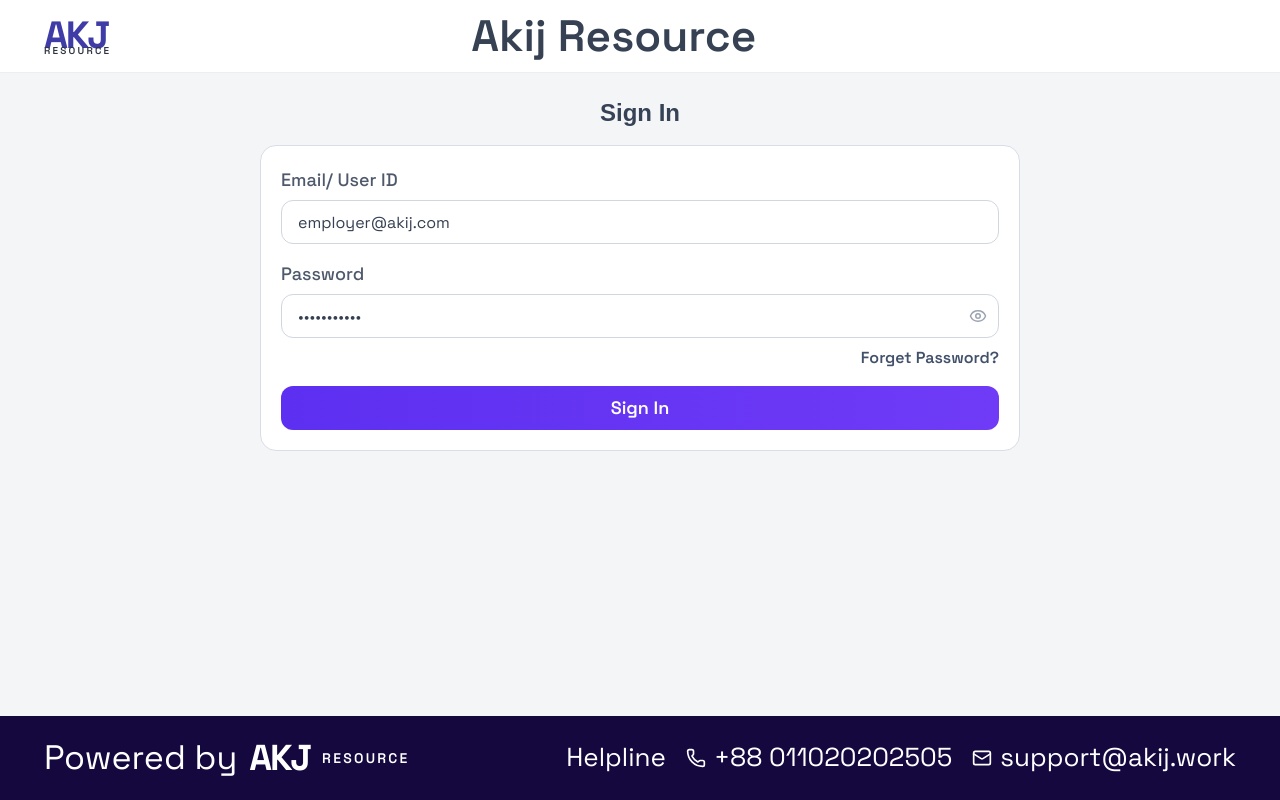
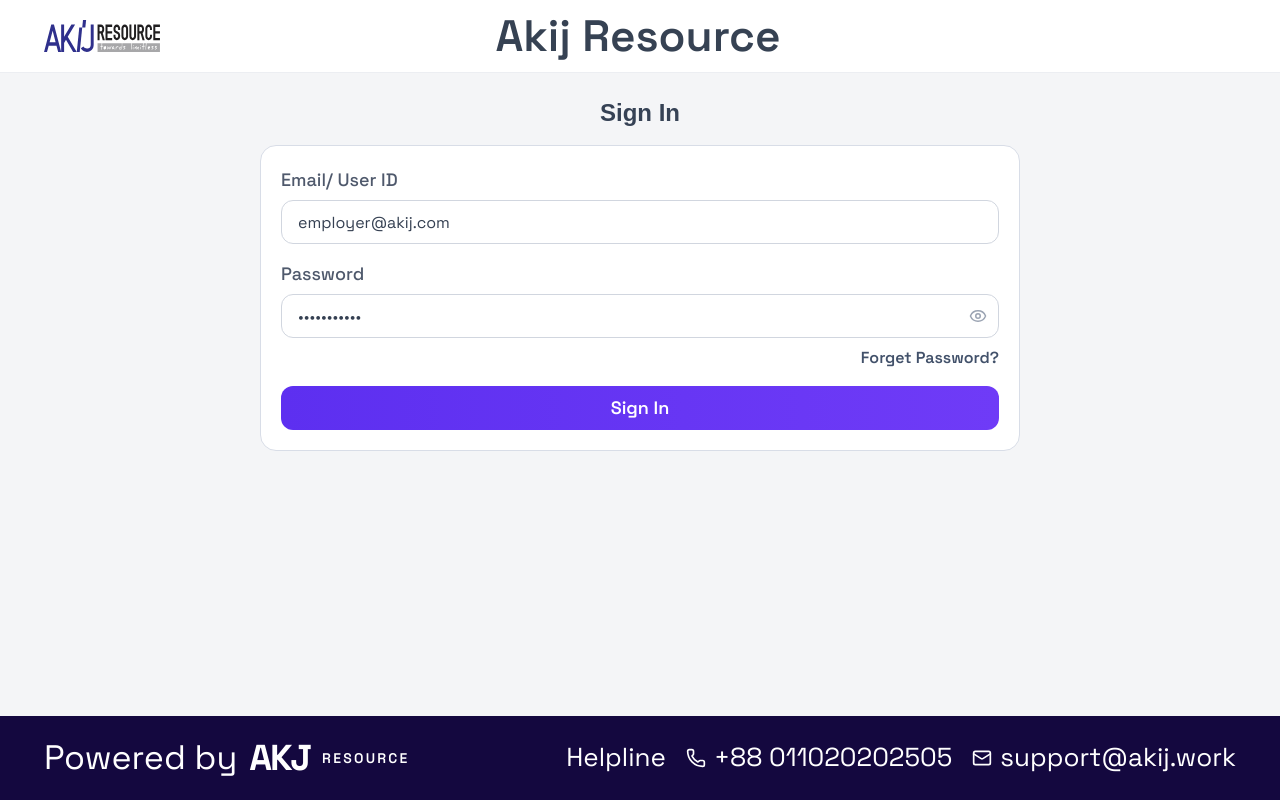
Before and after one commit to Munaimun/Online-Assessment-Platform, a Next.js app: page /employer/login in a window 1280 px wide. Built offline with nearby package versions, Linux system fonts and the light colour scheme; a web font is replaced by a local one.

Commit message:
added logo in login page

```diff
--- a/components/candidate/candidate-auth-shell.tsx
+++ b/components/candidate/candidate-auth-shell.tsx
@@ -1,4 +1,5 @@
 import { Mail, Phone } from "lucide-react";
+import Image from "next/image";
 import Link from "next/link";
 
 interface CandidateAuthShellProps {
@@ -12,8 +13,7 @@
       <header className="border-b border-[#eceef2] bg-white">
         <div className="mx-auto flex h-18 w-full max-w-310 items-center justify-between px-4 md:px-6">
           <Link href="/candidate/login" className="leading-none">
-            <p className="text-[30px] font-black tracking-[-0.06em] text-[#3f3ca8] md:text-[38px]">AKJ</p>
-            <p className="-mt-2 text-[8px] font-semibold uppercase tracking-[0.22em] text-[#2f3543] md:text-[10px]">Resource</p>
+            <Image src="/logo.svg" alt="AKJ Resource" width={116} height={32} className="h-8 w-29 object-contain" priority />
           </Link>
           <p className="pr-6 text-[18px] font-semibold text-[#364253] md:pr-0 md:text-[44px]">{title}</p>
           <div className="w-10 md:w-30" />
--- a/components/employer/employer-auth-shell.tsx
+++ b/components/employer/employer-auth-shell.tsx
@@ -1,4 +1,5 @@
 import { Mail, Phone } from "lucide-react";
+import Image from "next/image";
 import Link from "next/link";
 
 interface EmployerAuthShellProps {
@@ -12,8 +13,7 @@
       <header className="border-b border-[#eceef2] bg-white">
         <div className="mx-auto flex h-18 w-full max-w-310 items-center justify-between px-4 md:px-6">
           <Link href="/employer/login" className="leading-none">
-            <p className="text-[30px] font-black tracking-[-0.06em] text-[#3f3ca8] md:text-[38px]">AKJ</p>
-            <p className="-mt-2 text-[8px] font-semibold uppercase tracking-[0.22em] text-[#2f3543] md:text-[10px]">Resource</p>
+            <Image src="/logo.svg" alt="AKJ Resource" width={116} height={32} className="h-8 w-29 object-contain" priority />
           </Link>
           <p className="pr-6 text-[18px] font-semibold text-[#364253] md:pr-0 md:text-[44px]">{title}</p>
           <div className="w-10 md:w-30" />
```
